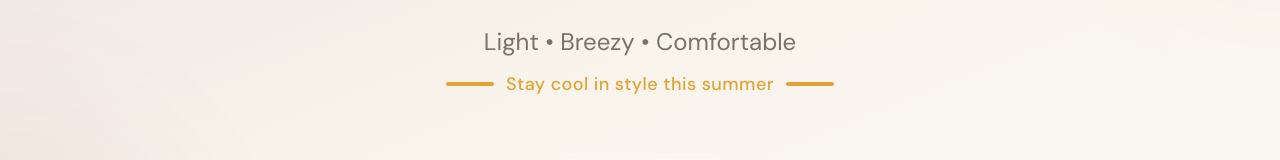
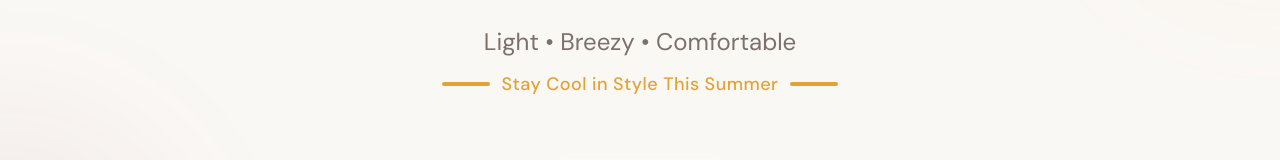
Before and after one commit to Ishwar78/EEtnic, a React (Vite) app: page /summer-collection in a window 1280 px wide. Shown: the part 306-466 px from the top of the page. Built offline with nearby package versions, Linux system fonts and the light colour scheme; no server answers; the HTML template or start-up script is replaced by a standard one.

Commit message:
completionId: cgen-e9f1b10e579d471a875f89cb95c5594d
cgen-e9f1b10e579d471a875f89cb95c5594d

```diff
--- a/src/pages/SummerCollection.tsx
+++ b/src/pages/SummerCollection.tsx
@@ -37,11 +37,11 @@ export default function SummerCollection() {
     <CollectionLayout
       title="Summer Collection"
       subtitle="Light • Breezy • Comfortable"
-      tagline="Stay cool in style this summer"
+      tagline="Stay Cool in Style This Summer"
       metaTitle="Summer Collection | Vasstra - Light & Breezy Fashion"
       metaDescription="Shop our summer collection. Light fabrics, bright colors, and breathable outfits perfect for the season. Free shipping above ₹999."
       products={summerProducts}
-      heroBg="bg-gradient-to-b from-yellow-100/50 to-background"
+      bannerBgColor="bg-gradient-to-br from-yellow/15 via-accent/5 to-background"
     />
   );
 }
```
